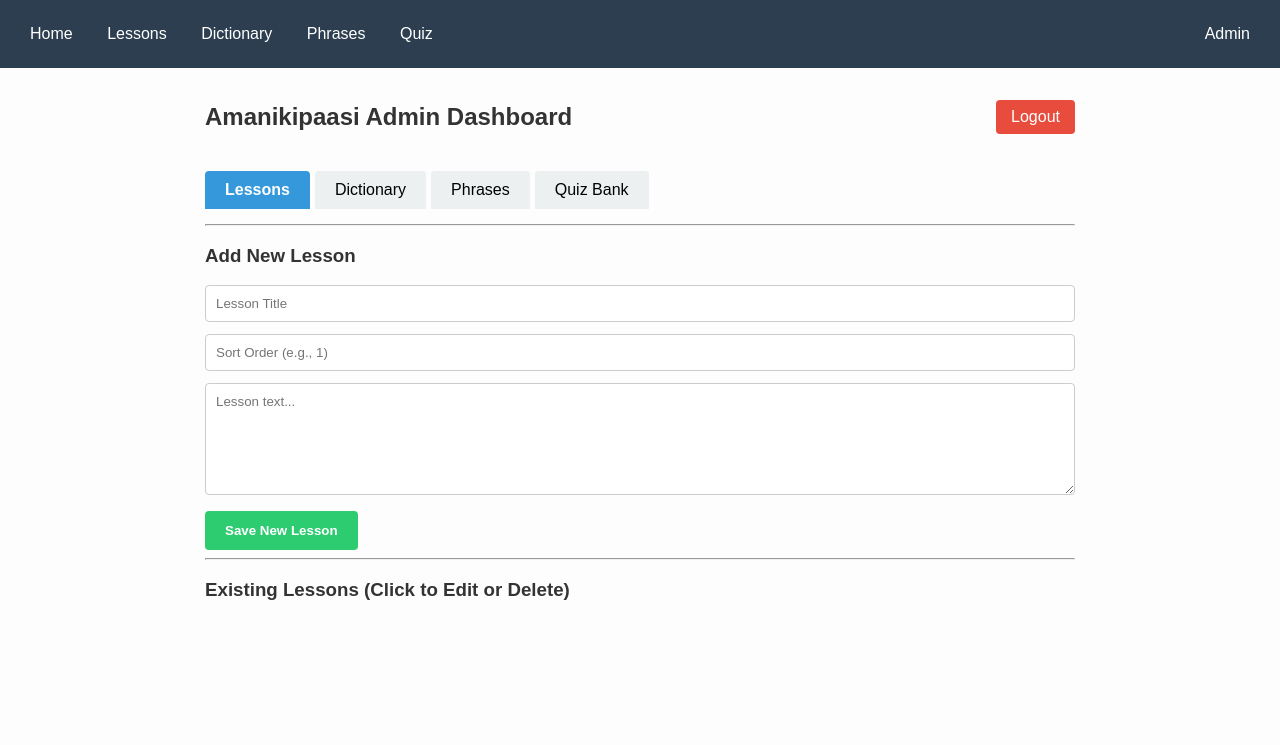
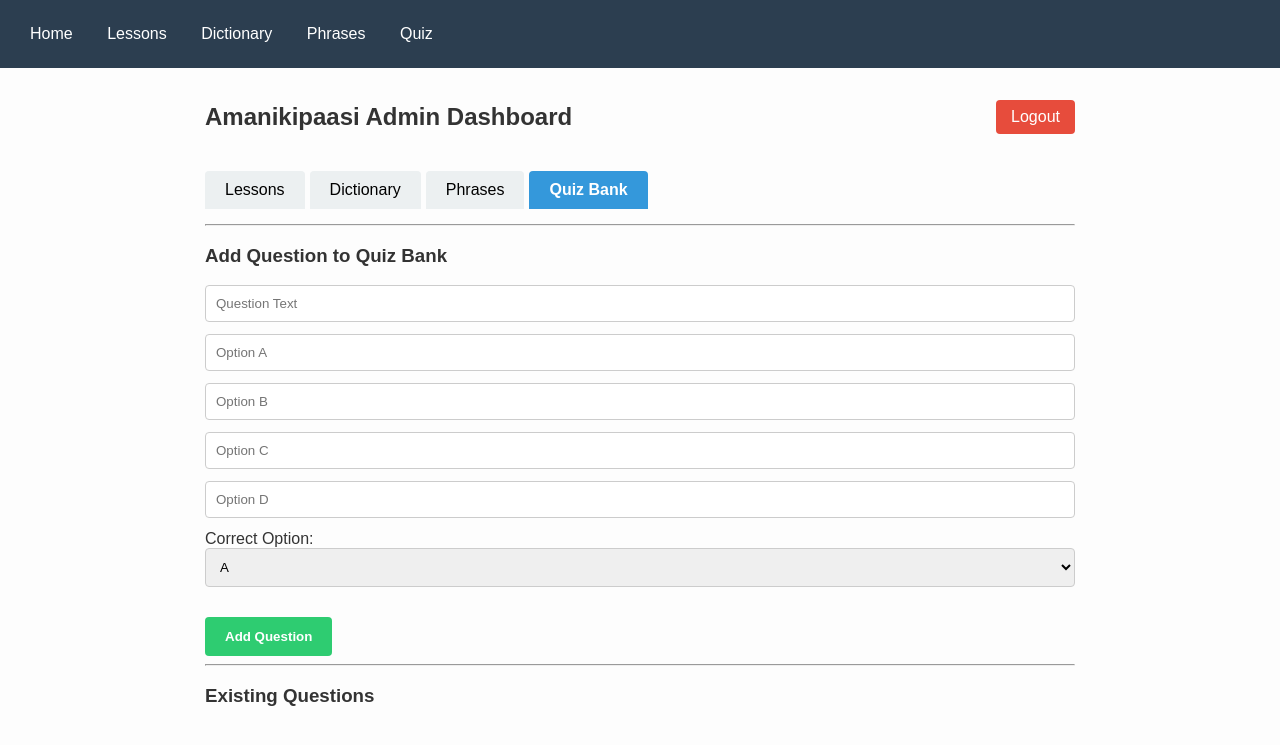
Before and after one commit to sharon-s-543/amanikipaasi-, a Flask app: page /admin/dashboard?tab=ManageQuiz in a window 1280 px wide. Shown: the top 745 px of the page. Run offline with Flask 3, Linux system fonts and the light colour scheme; the visitor is signed in with stand-in values (Sample User, id 1); data that the repository does not hold is empty.

Commit message:
Fixed base.html layout and added dictionary editing capabilities

```diff
--- a/app.py
+++ b/app.py
@@ -122,13 +122,18 @@ def admin_logout():
 def admin_dashboard():
     if not session.get('logged_in'): return redirect(url_for('admin'))
     db = get_db()
+    # Read the active tab from the URL parameters (defaults to ManageLessons)
+    active_tab = request.args.get('tab', 'ManageLessons')
+
     return render_template(
         'admin_dashboard.html',
         lessons=db.execute('SELECT * FROM lessons ORDER BY sort_order ASC').fetchall(),
         words=db.execute('SELECT * FROM dictionary ORDER BY amanikipaasi ASC').fetchall(),
         phrases=db.execute('SELECT * FROM phrases ORDER BY id DESC LIMIT 1').fetchone(),
-        questions=db.execute('SELECT * FROM quiz').fetchall()
+        questions=db.execute('SELECT * FROM quiz').fetchall(),
+        active_tab=active_tab
     )
+
 
 # --- ADMIN CRUD OPERATIONS ---
 
@@ -161,21 +166,21 @@ def edit_lesson(id):
     lesson = db.execute('SELECT * FROM lessons WHERE id = ?', (id,)).fetchone()
     return render_template('edit_lesson.html', lesson=lesson)
 
-
 @app.route('/admin/add_word', methods=['POST'])
 def add_word():
     if not session.get('logged_in'): return redirect(url_for('admin'))
     with get_db() as conn:
         conn.execute('INSERT INTO dictionary (amanikipaasi, english, pos) VALUES (?, ?, ?)',
                      (request.form['amanikipaasi'], request.form['english'], request.form['pos']))
-    return redirect(url_for('admin_dashboard'))
+    # Tells the template to stick to the Dictionary tab
+    return redirect(url_for('admin_dashboard', tab='ManageDict'))
 
 @app.route('/admin/update_phrases', methods=['POST'])
 def update_phrases():
     if not session.get('logged_in'): return redirect(url_for('admin'))
     with get_db() as conn:
         conn.execute('INSERT INTO phrases (content) VALUES (?)', (request.form['content'],))
-    return redirect(url_for('admin_dashboard'))
+    return redirect(url_for('admin_dashboard', tab='ManagePhrases'))
 
 @app.route('/admin/add_question', methods=['POST'])
 def add_question():
@@ -183,7 +188,59 @@ def add_question():
     with get_db() as conn:
         conn.execute('INSERT INTO quiz (question, option_a, option_b, option_c, option_d, correct_answer) VALUES (?, ?, ?, ?, ?, ?)',
                      (request.form['question'], request.form['option_a'], request.form['option_b'], request.form['option_c'], request.form['option_d'], request.form['correct_answer']))
-    return redirect(url_for('admin_dashboard'))
+    return redirect(url_for('admin_dashboard', tab='ManageQuiz'))
+
+# --- NEW DELETE ROUTES ---
+
+@app.route('/admin/delete_word/<int:id>', methods=['POST'])
+def delete_word(id):
+    if not session.get('logged_in'): return redirect(url_for('admin'))
+    with get_db() as conn:
+        conn.execute('DELETE FROM dictionary WHERE id = ?', (id,))
+    return redirect(url_for('admin_dashboard', tab='ManageDict'))
+
+@app.route('/admin/delete_question/<int:id>', methods=['POST'])
+def delete_question(id):
+    if not session.get('logged_in'): return redirect(url_for('admin'))
+    with get_db() as conn:
+        conn.execute('DELETE FROM quiz WHERE id = ?', (id,))
+    return redirect(url_for('admin_dashboard', tab='ManageQuiz'))
+
+# --- EDIT DICTIONARY WORD ROUTE ---
+@app.route('/admin/edit_word/<int:id>', methods=['GET', 'POST'])
+def edit_word(id):
+    if not session.get('logged_in'): return redirect(url_for('admin'))
+    db = get_db()
+
+    if request.method == 'POST':
+        with get_db() as conn:
+            conn.execute('UPDATE dictionary SET amanikipaasi = ?, english = ?, pos = ? WHERE id = ?',
+                         (request.form['amanikipaasi'], request.form['english'], request.form['pos'], id))
+        return redirect(url_for('admin_dashboard', tab='ManageDict'))
+
+    word = db.execute('SELECT * FROM dictionary WHERE id = ?', (id,)).fetchone()
+    return render_template('edit_word.html', word=word)
+
+# --- EDIT QUIZ QUESTION ROUTE ---
+@app.route('/admin/edit_question/<int:id>', methods=['GET', 'POST'])
+def edit_question(id):
+    if not session.get('logged_in'): return redirect(url_for('admin'))
+    db = get_db()
+
+    if request.method == 'POST':
+        with get_db() as conn:
+            conn.execute('''UPDATE quiz SET
+                            question = ?, option_a = ?, option_b = ?,
+                            option_c = ?, option_d = ?, correct_answer = ?
+                            WHERE id = ?''',
+                         (request.form['question'], request.form['option_a'], request.form['option_b'],
+                          request.form['option_c'], request.form['option_d'], request.form['correct_answer'], id))
+        return redirect(url_for('admin_dashboard', tab='ManageQuiz'))
+
+    question = db.execute('SELECT * FROM quiz WHERE id = ?', (id,)).fetchone()
+    return render_template('edit_question.html', q=question)
+
+
 
 # Note: You can add delete/edit endpoints similarly using: "DELETE FROM table WHERE id = ?"
 
--- a/static/css/style.css
+++ b/static/css/style.css
@@ -8,7 +8,11 @@ body { font-family: Arial, sans-serif; margin: 0; background: #fdfdfd; color: #3
 .lessons-container { display: flex; flex-direction: row; gap: 20px; }
 .sidebar { width: 250px; background: #f4f6f7; padding: 15px; border-radius: 5px; }
 .lesson-main { flex: 1; }
-.lesson-content { background: white; padding: 15px; border: 1px solid #ddd; white-space: pre-wrap; }
+.lesson-content { background: white; padding: 15px; border: 1px solid #ddd; white-space: pre-wrap;
+/* 🌟 Add these lines to fix the font and text styling */
+    font-family: 'Segoe UI', Tahoma, Geneva, Verdana, sans-serif;
+    font-size: 1.1rem;
+    line-height: 1.6;}
 .hamburger { display: none; }
 
 /* Dictionary Table */
--- a/templates/admin_dashboard.html
+++ b/templates/admin_dashboard.html
@@ -6,33 +6,32 @@
 </div>
 
 <div class="tab-menu">
-    <button class="tab-btn active" onclick="openTab(event, 'ManageLessons')">Lessons</button>
-    <button class="tab-btn" onclick="openTab(event, 'ManageDict')">Dictionary</button>
-    <button class="tab-btn" onclick="openTab(event, 'ManagePhrases')">Phrases</button>
-    <button class="tab-btn" onclick="openTab(event, 'ManageQuiz')">Quiz Bank</button>
+    <button id="btn-ManageLessons" class="tab-btn" onclick="openTab(event, 'ManageLessons')">Lessons</button>
+    <button id="btn-ManageDict" class="tab-btn" onclick="openTab(event, 'ManageDict')">Dictionary</button>
+    <button id="btn-ManagePhrases" class="tab-btn" onclick="openTab(event, 'ManagePhrases')">Phrases</button>
+    <button id="btn-ManageQuiz" class="tab-btn" onclick="openTab(event, 'ManageQuiz')">Quiz Bank</button>
 </div>
 
 <hr>
 
-<div id="ManageLessons" class="tab-content" style="display:block;">
+<div id="ManageLessons" class="tab-content" style="display:none;">
     <h3>Add New Lesson</h3>
     <form method="POST" action="{{ url_for('add_lesson') }}">
         <input type="text" name="title" placeholder="Lesson Title" required><br>
         <input type="number" name="sort_order" placeholder="Sort Order (e.g., 1)" required><br>
         <textarea name="content" rows="6" placeholder="Lesson text..." required></textarea><br>
-        <button type="submit" style="background:#2ecc71;">Save New Lesson</button>
+        <button type="submit">Save New Lesson</button>
     </form>
 
     <hr>
-    <h3>Existing Lessons (Click to Edit or Delete)</h3>
+    <h3>Existing Lessons</h3>
     <ul style="list-style: none; padding: 0;">
         {% for lesson in lessons %}
         <li style="background: #f9f9f9; padding: 10px; margin-bottom: 8px; border: 1px solid #ddd; display: flex; justify-content: space-between; align-items: center;">
             <span><strong>[{{ lesson.sort_order }}]</strong> {{ lesson.title }}</span>
             <div style="display: flex; gap: 5px;">
                 <a href="{{ url_for('edit_lesson', id=lesson.id) }}" style="background: #3498db; color: white; padding: 5px 10px; text-decoration: none; border-radius: 3px; font-size: 0.9rem;">Edit</a>
-
-                <form method="POST" action="{{ url_for('delete_lesson', id=lesson.id) }}" style="display: inline; margin: 0;" onsubmit="return confirm('Are you sure?');">
+                <form method="POST" action="{{ url_for('delete_lesson', id=lesson.id) }}" style="margin: 0;" onsubmit="return confirm('Delete this lesson?');">
                     <button type="submit" style="background: #e74c3c; color: white; padding: 5px 10px; border: none; border-radius: 3px; font-size: 0.9rem; cursor: pointer;">Delete</button>
                 </form>
             </div>
@@ -41,21 +40,36 @@
     </ul>
 </div>
 
-
 <div id="ManageDict" class="tab-content" style="display:none;">
     <h3>Add Word to Dictionary</h3>
     <form method="POST" action="{{ url_for('add_word') }}">
         <input type="text" name="amanikipaasi" placeholder="Amanikipaasi Word" required><br>
         <input type="text" name="english" placeholder="English Translation" required><br>
-        <input type="text" name="pos" placeholder="Part of Speech (e.g., noun, verb, adj)" required><br>
+        <input type="text" name="pos" placeholder="Part of Speech (e.g., noun, verb)" required><br>
         <button type="submit">Add Word</button>
     </form>
+
+        <hr>
+    <h3>Existing Words</h3>
+    <div style="max-height: 300px; overflow-y: auto; border: 1px solid #ddd; padding: 10px; background: #fff;">
+        {% for word in words %}
+        <div style="display:flex; justify-content:space-between; align-items:center; border-bottom:1px solid #eee; padding: 8px 0;">
+            <span><strong>{{ word.amanikipaasi }}</strong> - {{ word.english }} (<em>{{ word.pos }}</em>)</span>
+            <div style="display: flex; gap: 5px;">
+                <a href="{{ url_for('edit_word', id=word.id) }}" style="background: #3498db; color: white; padding: 3px 8px; text-decoration: none; border-radius: 3px; font-size: 0.8rem;">Edit</a>
+                <form method="POST" action="{{ url_for('delete_word', id=word.id) }}" style="margin:0;" onsubmit="return confirm('Delete word?');">
+                    <button type="submit" style="background: #e74c3c; color: white; padding: 3px 8px; border: none; border-radius: 3px; font-size: 0.8rem; cursor: pointer;">Delete</button>
+                </form>
+            </div>
+        </div>
+        {% endfor %}
+    </div>
+
 </div>
 
 <div id="ManagePhrases" class="tab-content" style="display:none;">
     <h3>Update Phrases Page Content</h3>
     <form method="POST" action="{{ url_for('update_phrases') }}">
-        <p><small>Note: This replaces or adds to the giant text block on your Phrases page.</small></p>
         <textarea name="content" rows="12" placeholder="Write your phrases here..." required>{% if phrases %}{{ phrases.content }}{% endif %}</textarea><br>
         <button type="submit">Update Phrases</button>
     </form>
@@ -78,6 +92,25 @@
         </select><br><br>
         <button type="submit">Add Question</button>
     </form>
+
+        <hr>
+    <h3>Existing Questions</h3>
+    {% for q in questions %}
+    <div style="background: #fdfdfd; border: 1px solid #ddd; padding: 10px; margin-bottom: 10px; border-radius: 4px;">
+        <div style="display: flex; justify-content: space-between; align-items: flex-start;">
+            <p style="margin: 0 0 5px 0;"><strong>Q: {{ q.question }}</strong></p>
+            <div style="display: flex; gap: 5px;">
+                <a href="{{ url_for('edit_question', id=q.id) }}" style="background: #3498db; color: white; padding: 3px 8px; text-decoration: none; border-radius: 3px; font-size: 0.8rem;">Edit</a>
+                <form method="POST" action="{{ url_for('delete_question', id=q.id) }}" style="margin:0;" onsubmit="return confirm('Delete question?');">
+                    <button type="submit" style="background: #e74c3c; color: white; padding: 3px 8px; border: none; border-radius: 3px; font-size: 0.8rem; cursor: pointer;">Delete</button>
+                </form>
+            </div>
+        </div>
+        <small style="color: #666; display: block; margin-bottom: 4px;">Options: A) {{ q.option_a }} | B) {{ q.option_b }} | C) {{ q.option_c }} | D) {{ q.option_d }}</small>
+        <span style="color: #27ae60; font-weight: bold; font-size: 0.85rem;">Correct: {{ q.correct_answer }}</span>
+    </div>
+    {% endfor %}
+
 </div>
 
 <script>
@@ -92,7 +125,17 @@ function openTab(evt, tabName) {
         tablinks[i].className = tablinks[i].className.replace(" active", "");
     }
     document.getElementById(tabName).style.display = "block";
-    evt.currentTarget.className += " active";
+    if (evt) {
+        evt.currentTarget.className += " active";
+    } else {
+        document.getElementById("btn-" + tabName).className += " active";
+    }
 }
+
+//  Run automatically on page load to preserve position
+window.onload = function() {
+    var serverActiveTab = "{{ active_tab }}";
+    openTab(null, serverActiveTab);
+};
 </script>
 {% endblock %}
--- a/templates/base.html
+++ b/templates/base.html
@@ -14,7 +14,6 @@
         <a href="{{ url_for('dictionary') }}">Dictionary</a>
         <a href="{{ url_for('phrases') }}">Phrases</a>
         <a href="{{ url_for('quiz') }}">Quiz</a>
-        <a href="{{ url_for('admin') }}" style="float: right;">Admin</a>
     </nav>
 
     <div class="container">
--- a/templates/index.html
+++ b/templates/index.html
@@ -1,6 +1,6 @@
 {% extends 'base.html' %}
 {% block content %}
     <h1>Welcome to Amanikipaasi</h1>
-    <p>Amanikipaasi is a constructed language built on unique phonetics and grammar rules...</p>
+    <p>This website is built as a showcase for the constructed language Amanikipaasi. Amanikipaasi is a constructed language created as an experiment on my understanding on linguistics and as a product of simple curiosity.</p>
     <p>Use the navigation menu above to start learning via lessons, explore the dictionary, or test your skills with our randomized quizzes!</p>
 {% endblock %}
```
Also changed, not shown: templates/edit_question.html (added, +33 -0 lines), templates/edit_word.html (added, +19 -0 lines), templates/quiz.html (+28 -0 lines).
